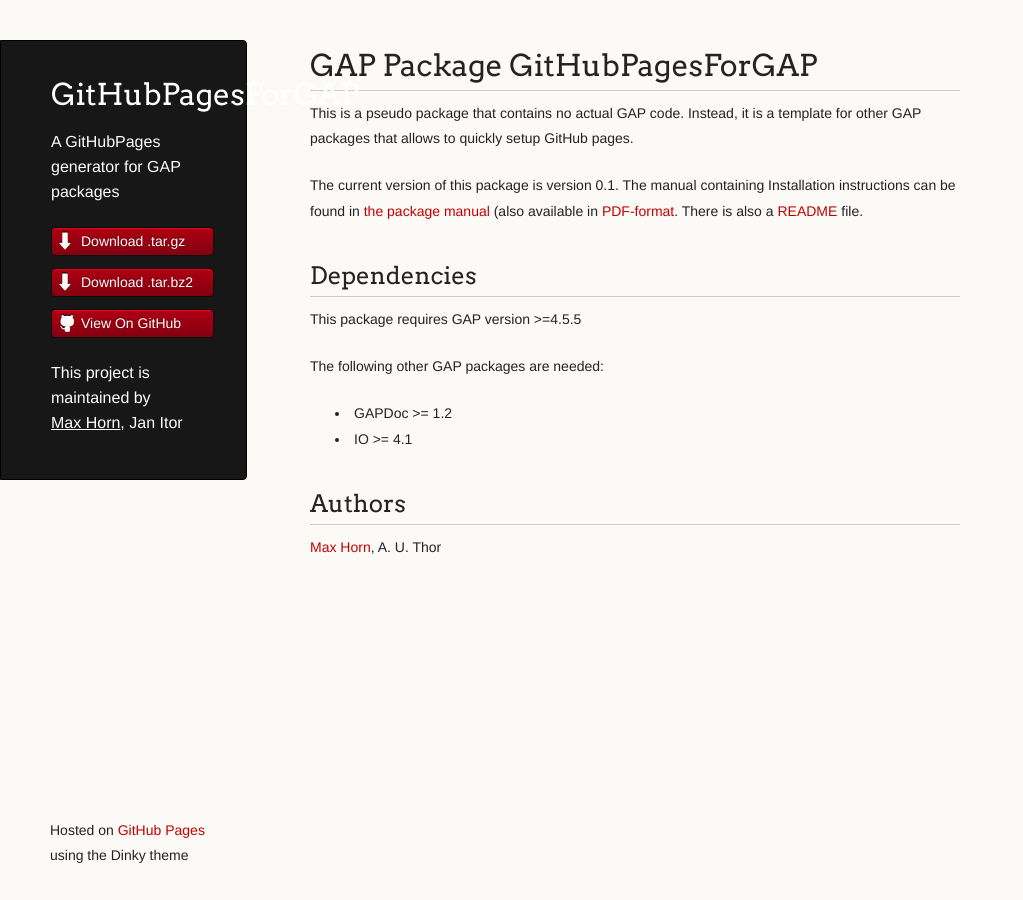
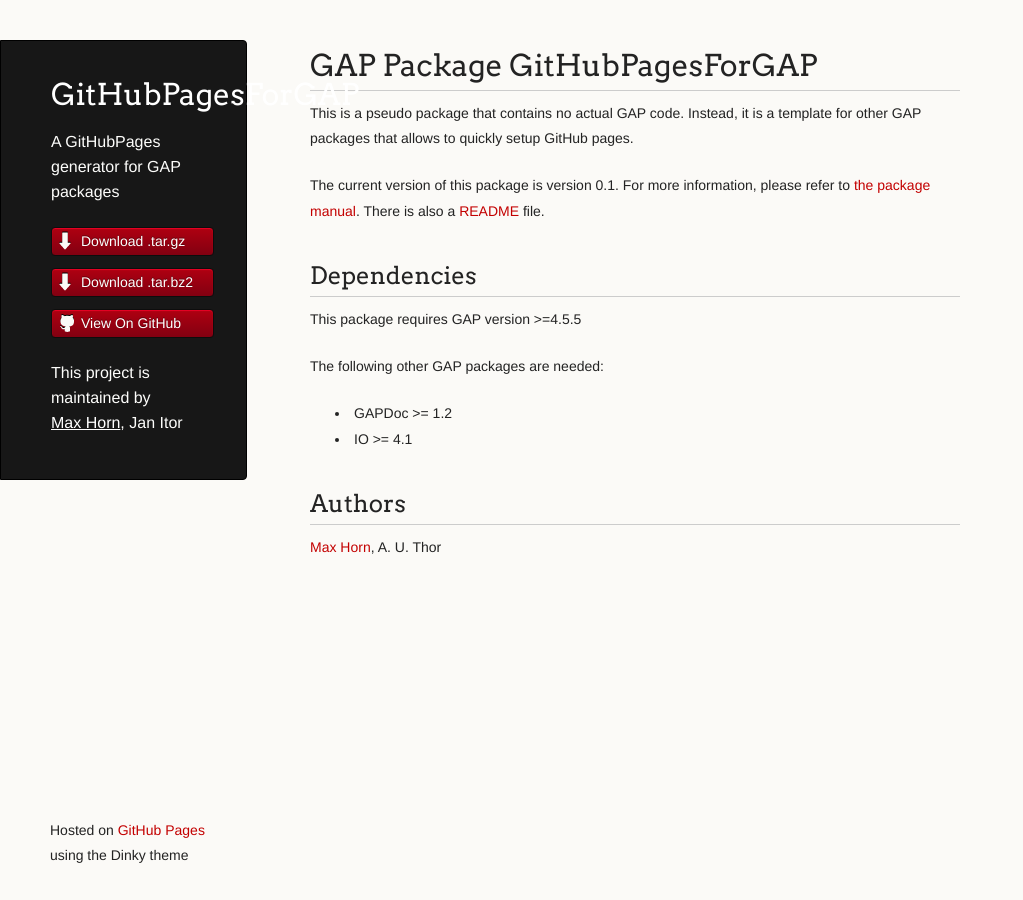
Before and after one commit to digraphs/Digraphs, a Jekyll site: the page built from index.md, in a window 1280 px wide. Shown: the whole page, without its empty margins (0-1023 px from the left). Built offline with Jekyll 4.4.1, drawn with Linux system fonts in a browser that asks for light colours; Markdown is read by kramdown in place of the engine named in the settings.

Commit message:
Do not link to PDF manual by default
PDFs are bad for storing in a git repository, and most people
won't be interested in downloading this from us anyway. So do
not force package authors to put it onto their gh-pages (they
still can do so by modifying the template if they want; OTOH,
users can download the PDF manual from gap-system.org...)

```diff
--- a/index.md
+++ b/index.md
@@ -7,9 +7,7 @@
 {{site.data.package.abstract}}
 
 The current version of this package is version {{site.data.package.version}}.
-The manual containing
-Installation instructions can be found in [the package manual]({{site.data.package.doc-html}})
-(also available in [PDF-format]({{site.data.package.doc-pdf}}).
+For more information, please refer to [the package manual]({{site.data.package.doc-html}}).
 There is also a [README](README) file.
 
 ## Dependencies
```
